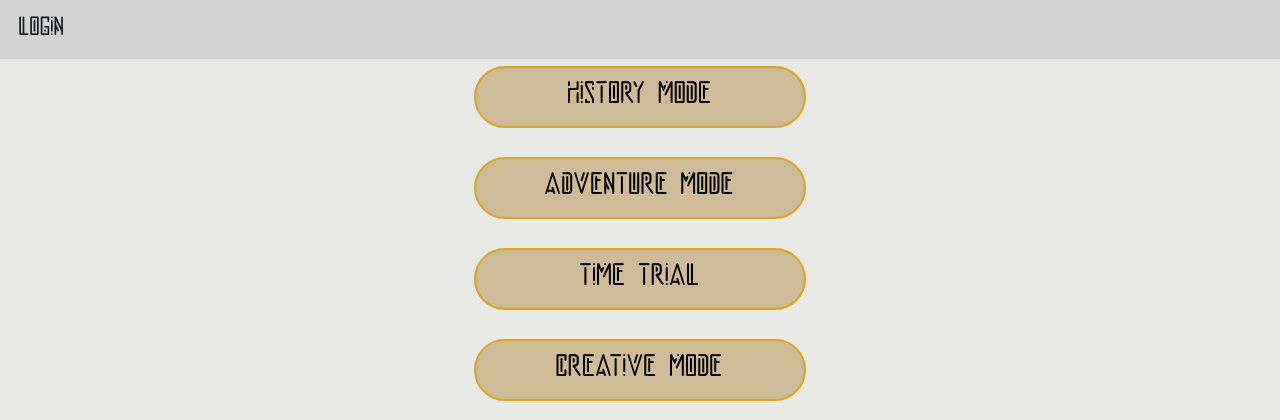
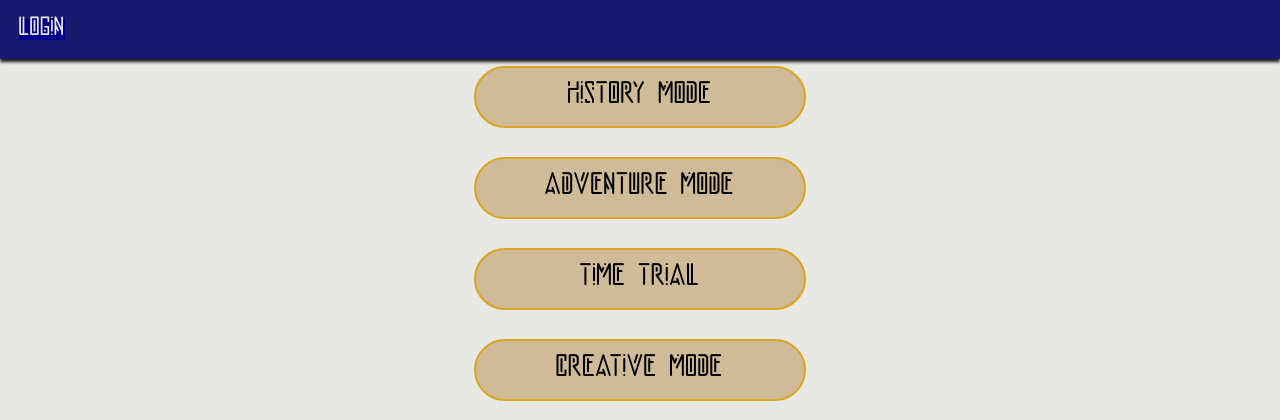
Before and after one commit to Cyriaque-TONNERRE/DeEZit-Chains, a PHP site: page /php/index.php in a window 1280 px wide. Shown: the top 420 px of the page. Run offline with PHP 8.4, Linux system fonts and the light colour scheme.

Commit message:
css index

```diff
--- a/css/index.css
+++ b/css/index.css
@@ -17,20 +17,22 @@
 }
 
 @font-face {
-  font-family: "Ezcriture";
-  src: url("../font/rounded.ttf") format("truetype");
+	font-family: "Ezcriture";
+	src: url("../font/rounded.ttf") format("truetype");
 }
 
 nav {
-	display: block;
-	background-color: lightgrey;
+	display:block;
+	background-color: midnightblue;
 	padding: 1.5vw;
+	box-shadow: 0px 3px 3px #161C1C;
 }
 
 nav a {
 	text-decoration: none;
 	font-size: 1.7vw;
-	background-color: lightgrey;
+	background-color: darkblue;
+	color: #E8E9E4;
 }
 
 .gamemode {
```
